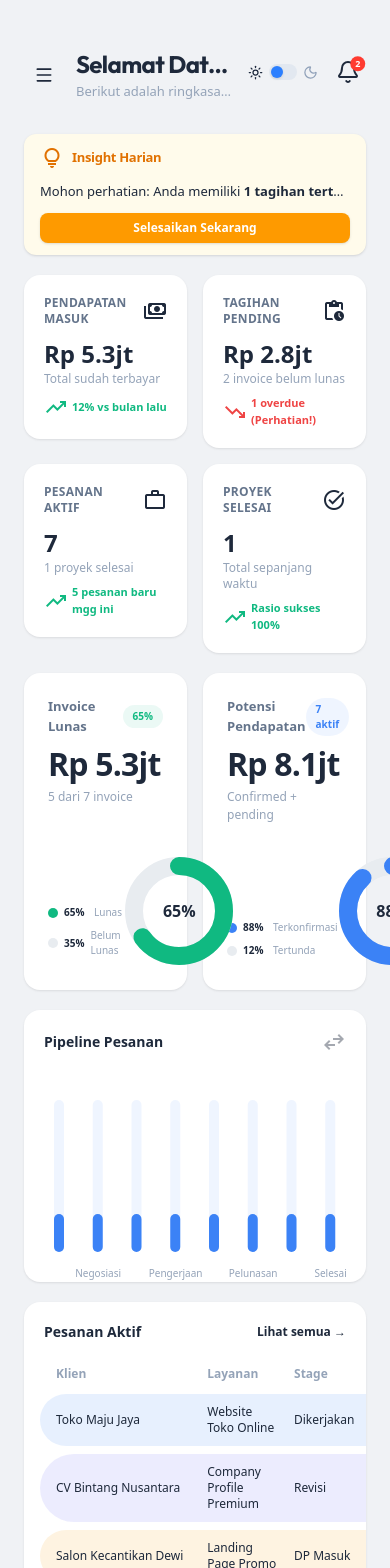
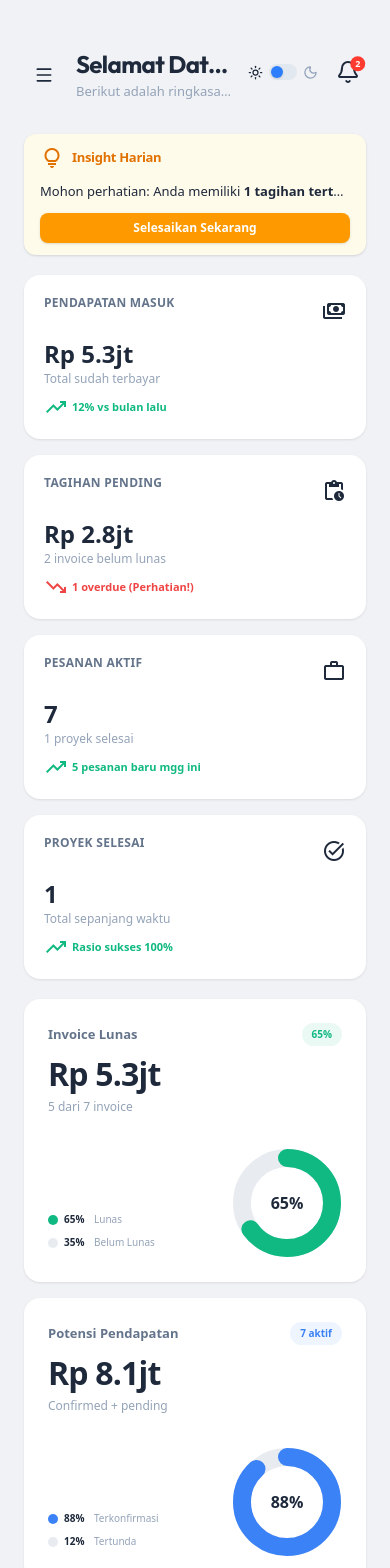
Before and after one commit to revtech-id/revtech-website, a Next.js app in the folder apps/frontend/: page /admin/dashboard in a window 390 px wide. Shown: the top 1568 px of the page. Built offline with nearby package versions, Linux system fonts and the light colour scheme.

Commit message:
fix(admin): make dashboard layout responsive for mobile devices

```diff
--- a/apps/frontend/app/(admin)/admin/dashboard/page.tsx
+++ b/apps/frontend/app/(admin)/admin/dashboard/page.tsx
@@ -322,7 +322,7 @@ export default function DashboardPage() {
       <div className="grid grid-cols-1 xl:grid-cols-2 gap-5">
 
         {/* KIRI: 4 KPI Cards */}
-        <div className="grid grid-cols-2 gap-4 h-full">
+        <div className="grid grid-cols-1 sm:grid-cols-2 gap-4 h-full">
             <motion.div {...fadeUp(1)}>
               <StatCard
                 label="Pendapatan Masuk"
@@ -374,7 +374,7 @@ export default function DashboardPage() {
         </div>
 
         {/* KANAN: Progress Rings */}
-        <motion.div {...fadeUp(5)} className="grid grid-cols-2 gap-4 h-full">
+        <motion.div {...fadeUp(5)} className="grid grid-cols-1 sm:grid-cols-2 gap-4 h-full">
           <ProgressRingCard
             label="Invoice Lunas"
             value={formatRp(paidTotal)}
```
